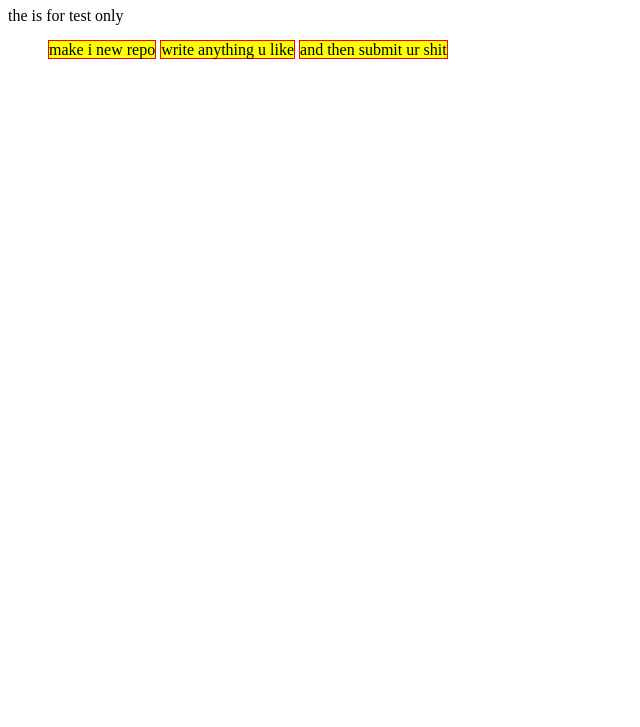
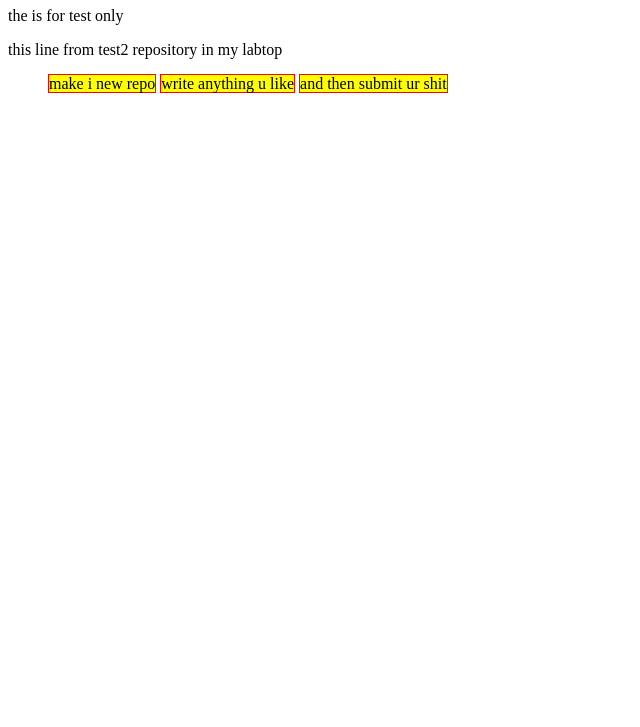
Before and after one commit to basimtechcampus/repo3, a plain HTML site: page index.html in a window 1280 px wide. Shown: the part 73-800 px from the top of the page, without its empty margins (0-640 px from the left). Drawn offline with Linux system fonts and the light colour scheme.

Commit message:
test2 new line

```diff
--- a/index.html
+++ b/index.html
@@ -16,6 +16,7 @@
 <body>
 	<h1>test file</h1>
 <p>the is for test only</p>
+<p>this line from test2 repository in my labtop</p>
 <ol>
 	<li>make i new repo</li>
 	<li>write anything u like</li>
```
